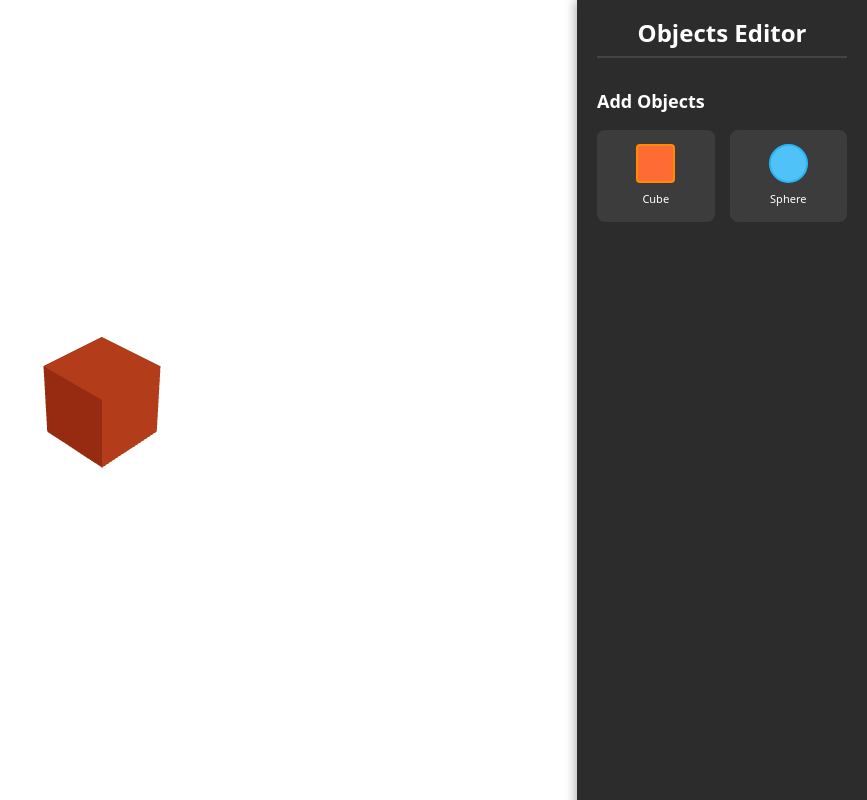
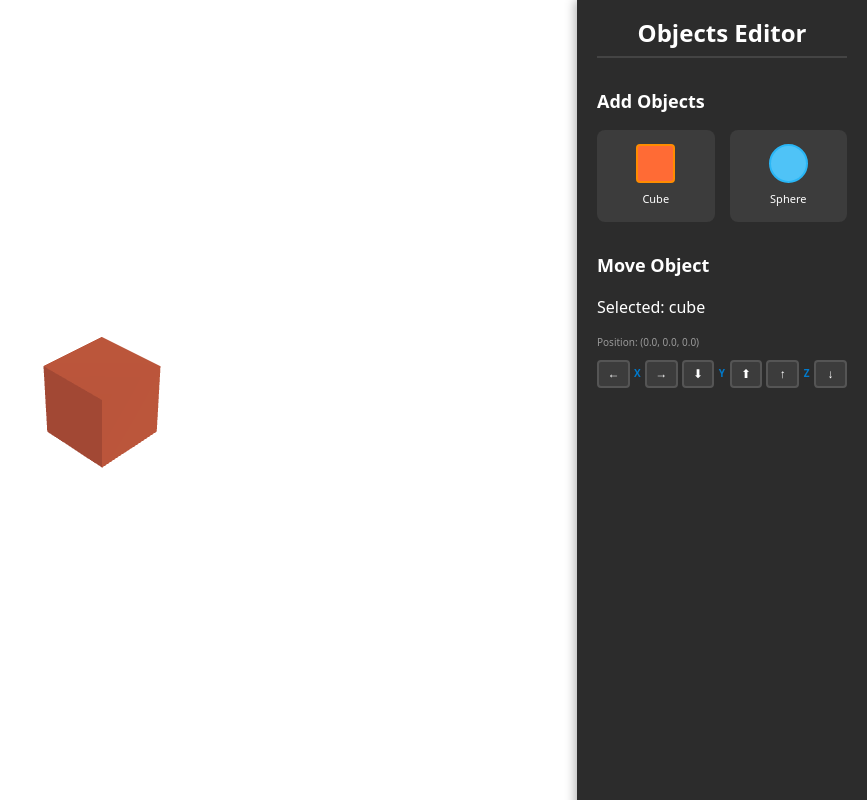
Before and after one commit to asheint/3d-scene-editor-lite, a React (Vite) app: page / in a window 1280 px wide. Both pictures are taken after a click on the element "Cube". Shown: the whole page, without its empty margins (413-1280 px from the left). Built offline with nearby package versions, Linux system fonts and the light colour scheme.

Commit message:
Implemented movements on objects after selecting them

```diff
--- a/src/App.css
+++ b/src/App.css
@@ -98,3 +98,56 @@
   font-weight: 500;
   text-align: center;
 }
+
+/* Movement Controls */
+
+.movement-controls {
+  display: flex;
+  flex-direction: column;
+  gap: 10px;
+}
+
+.movement-grid {
+  display: grid;
+  grid-template-columns: repeat(9, 1fr);
+  gap: 4px;
+  align-items: center;
+}
+
+.axis-label {
+  font-size: 10px;
+  color: #007acc;
+  font-weight: bold;
+  text-align: center;
+}
+
+.arrow-btn {
+  width: 28px;
+  height: 28px;
+  background-color: #3c3c3c;
+  border: 2px solid #555;
+  border-radius: 4px;
+  color: white;
+  font-size: 12px;
+  cursor: pointer;
+  transition: all 0.2s ease;
+  display: flex;
+  align-items: center;
+  justify-content: center;
+}
+
+.arrow-btn:hover {
+  background-color: #4c4c4c;
+  border-color: #007acc;
+  transform: translateY(-1px);
+}
+
+.arrow-btn:active {
+  transform: translateY(0);
+}
+
+.position-info {
+  font-size: 10px;
+  color: #999;
+  margin-top: 5px;
+}
--- a/src/App.tsx
+++ b/src/App.tsx
@@ -13,13 +13,12 @@ export interface SceneObject {
 }
 
 function App() {
-  // This is the array to store of all objects in the scene
   const [sceneObjects, setSceneObjects] = useState<SceneObject[]>([])
+  const [selectedObjectId, setSelectedObjectId] = useState<string | null>(null)
 
-  // add a new object
   const addObject = (type: 'cube' | 'sphere') => {
     const newObject: SceneObject = {
-      id: `${type}_${Date.now()}`, // Unique ID using current time
+      id: `${type}_${Date.now()}`,
       type: type,
       position: [0, 0, 0],
       rotation: [0, 0, 0],
@@ -28,13 +27,70 @@ function App() {
     }
 
     setSceneObjects(prev => [...prev, newObject])
+    setSelectedObjectId(newObject.id)
     console.log(`Added ${type}!`, newObject)
   }
 
+  const selectObject = (objectId: string) => {
+    setSelectedObjectId(objectId)
+    console.log(`Selected object: ${objectId}`)
+  }
+
+  const moveSelectedObject = (direction: 'left' | 'right' | 'forward' | 'backward' | 'up' | 'down') => {
+    if (!selectedObjectId) {
+      console.log('No object selected!')
+      return
+    }
+
+    setSceneObjects(prev =>
+      prev.map(obj => {
+        if (obj.id === selectedObjectId) {
+          const newPosition: [number, number, number] = [...obj.position]
+
+          switch (direction) {
+            case 'right':
+              newPosition[0] += 1
+              break
+            case 'left':
+              newPosition[0] -= 1
+              break
+            case 'up':
+              newPosition[1] += 1
+              break
+            case 'down':
+              newPosition[1] -= 1
+              break
+            case 'forward':
+              newPosition[2] -= 1
+              break
+            case 'backward':
+              newPosition[2] += 1
+              break
+          }
+
+          return { ...obj, position: newPosition }
+        }
+        return obj
+      })
+    )
+
+    console.log(`Moved ${direction}`)
+  }
+
+  const selectedObject = sceneObjects.find(obj => obj.id === selectedObjectId)
+
   return (
     <div className="App">
-      <SceneCanvas objects={sceneObjects} />
-      <ObjectsEditor onAddObject={addObject} />
+      <SceneCanvas
+        objects={sceneObjects}
+        selectedObjectId={selectedObjectId}
+        onSelectObject={selectObject}
+      />
+      <ObjectsEditor
+        onAddObject={addObject}
+        selectedObject={selectedObject}
+        onMoveObject={moveSelectedObject}
+      />
     </div>
   )
 }
--- a/src/components/editor/ShapeEditor.tsx
+++ b/src/components/editor/ShapeEditor.tsx
@@ -1,8 +1,12 @@
+import type { SceneObject } from '../../App'
+
 interface ObjectsEditorProps {
   onAddObject: (type: 'cube' | 'sphere') => void
+  selectedObject: SceneObject | undefined
+  onMoveObject: (direction: 'left' | 'right' | 'forward' | 'backward' | 'up' | 'down') => void
 }
 
-export default function ObjectsEditor({ onAddObject }: ObjectsEditorProps) {
+export default function ObjectsEditor({ onAddObject, selectedObject, onMoveObject }: ObjectsEditorProps) {
   const handleAddCube = () => {
     onAddObject('cube')
   }
@@ -38,6 +42,76 @@ export default function ObjectsEditor({ onAddObject }: ObjectsEditorProps) {
           </div>
         </div>
       </div>
+
+      {/* UPDATED: Move Object Section with 3D controls */}
+      <div className="move-object-section">
+        <h2>Move Object</h2>
+
+        {selectedObject ? (
+          <>
+            <div className="selected-info">
+              <p>Selected: {selectedObject.type}</p>
+              <p className="position-info">
+                Position: ({selectedObject.position[0].toFixed(1)}, {selectedObject.position[1].toFixed(1)}, {selectedObject.position[2].toFixed(1)})
+              </p>
+            </div>
+
+            <div className="movement-controls">
+  <div className="movement-grid">
+    <button
+      className="arrow-btn"
+      onClick={() => onMoveObject('left')}
+      title="Move Left (X-)"
+    >
+      ←
+    </button>
+    <span className="axis-label">X</span>
+    <button
+      className="arrow-btn"
+      onClick={() => onMoveObject('right')}
+      title="Move Right (X+)"
+    >
+      →
+    </button>
+
+    <button
+      className="arrow-btn"
+      onClick={() => onMoveObject('down')}
+      title="Move Down (Y-)"
+    >
+      ⬇
+    </button>
+    <span className="axis-label">Y</span>
+    <button
+      className="arrow-btn"
+      onClick={() => onMoveObject('up')}
+      title="Move Up (Y+)"
+    >
+      ⬆
+    </button>
+
+    <button
+      className="arrow-btn"
+      onClick={() => onMoveObject('forward')}
+      title="Move Forward (Z-)"
+    >
+      ↑
+    </button>
+    <span className="axis-label">Z</span>
+    <button
+      className="arrow-btn"
+      onClick={() => onMoveObject('backward')}
+      title="Move Backward (Z+)"
+    >
+      ↓
+    </button>
+  </div>
+</div>
+          </>
+        ) : (
+          <p className="no-selection">Click on an object to select it</p>
+        )}
+      </div>
     </div>
   )
 }
--- a/src/components/scene/SceneCanvas.tsx
+++ b/src/components/scene/SceneCanvas.tsx
@@ -4,27 +4,39 @@ import type { SceneObject } from '../../App'
 
 interface SceneCanvasProps {
   objects: SceneObject[]
+  selectedObjectId: string | null
+  onSelectObject: (objectId: string) => void
 }
 
-// Component to render a single 3D object
-function Object3D({ object }: { object: SceneObject }) {
+function Object3D({ object, isSelected, onSelect }: {
+  object: SceneObject
+  isSelected: boolean
+  onSelect: () => void
+}) {
   return (
     <mesh
       position={object.position}
       rotation={object.rotation}
       scale={object.scale}
+      onClick={(e) => {
+        e.stopPropagation()
+        onSelect()
+      }}
     >
       {object.type === 'cube' ? (
         <boxGeometry args={[1, 1, 1]} />
       ) : (
         <sphereGeometry args={[0.5, 32, 32]} />
       )}
-      <meshStandardMaterial color={object.color} />
+      <meshStandardMaterial
+        color={object.color}
+        emissive={isSelected ? '#333333' : '#000000'}
+      />
     </mesh>
   )
 }
 
-export default function SceneCanvas({ objects }: SceneCanvasProps) {
+export default function SceneCanvas({ objects, selectedObjectId, onSelectObject }: SceneCanvasProps) {
   return (
     <div style={{
       width: 'calc(100vw - 250px)',
@@ -38,9 +50,13 @@ export default function SceneCanvas({ objects }: SceneCanvasProps) {
         <OrbitControls enablePan enableZoom enableRotate />
 
         {objects.map(object => (
-          <Object3D key={object.id} object={object} />
+          <Object3D
+            key={object.id}
+            object={object}
+            isSelected={object.id === selectedObjectId}
+            onSelect={() => onSelectObject(object.id)}
+          />
         ))}
-
       </Canvas>
     </div>
   )
```
